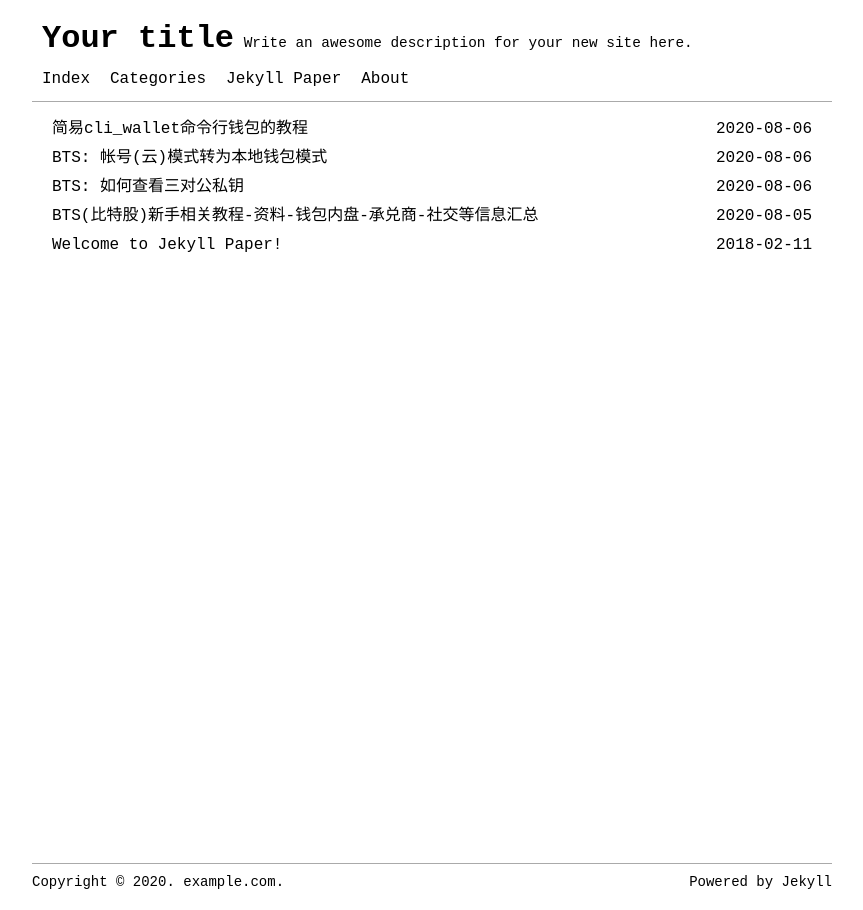
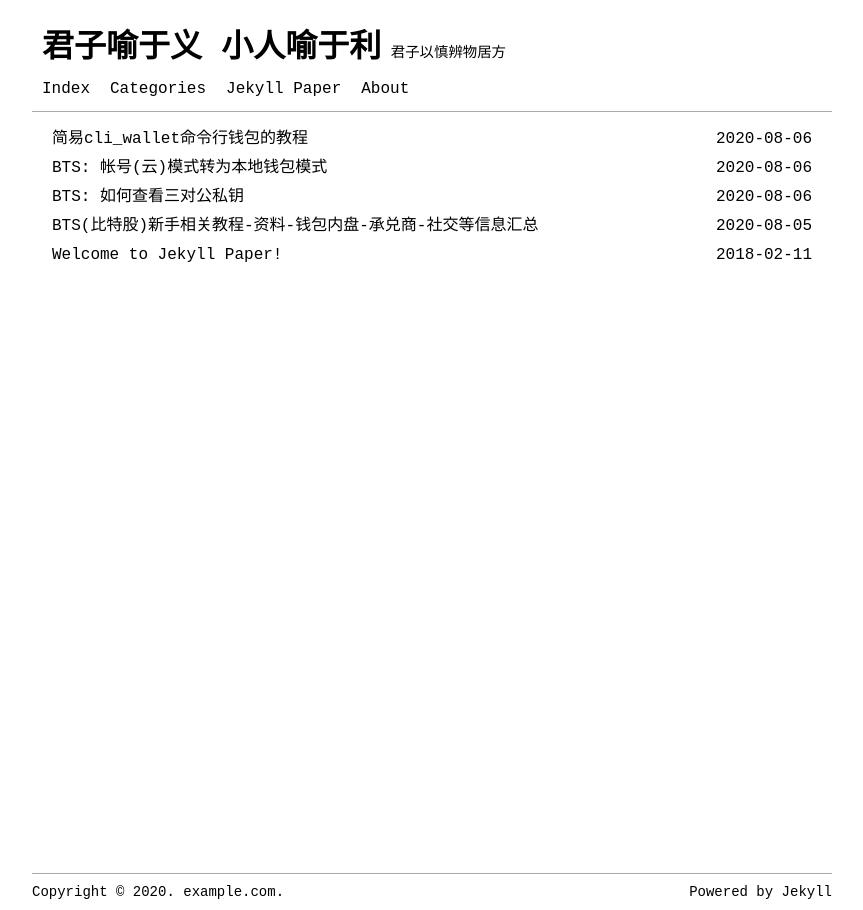
Before and after one commit to shulthz/shulthz.github.io, a Jekyll site: the page built from index.html, in a window 1280 px wide. Shown: the whole page, without its empty margins (208-1071 px from the left). Built offline with Jekyll 4.4.1, drawn with Linux system fonts in a browser that asks for light colours; the list of posts is cut into pages by our own code.

Commit message:
Update _config.yml

```diff
--- a/_config.yml
+++ b/_config.yml
@@ -13,11 +13,11 @@
 # you will see them accessed via {{ site.title }}, {{ site.email }}, and so on.
 # You can create any custom variable you would like, and they will be accessible
 # in the templates via {{ site.myvariable }}.
-title: Your title
+title: 君子喻于义 小人喻于利
 email: your-email@example.com
-name: Your name
+name: shulthz
 description: >- # this means to ignore newlines until "baseurl:"
-  Write an awesome description for your new site here.
+  君子以慎辨物居方
 keywords: [Your keywords]
 baseurl: "" # the subpath of your site, e.g. /blog
 url: "" # the base hostname & protocol for your site, e.g. http://example.com
```
